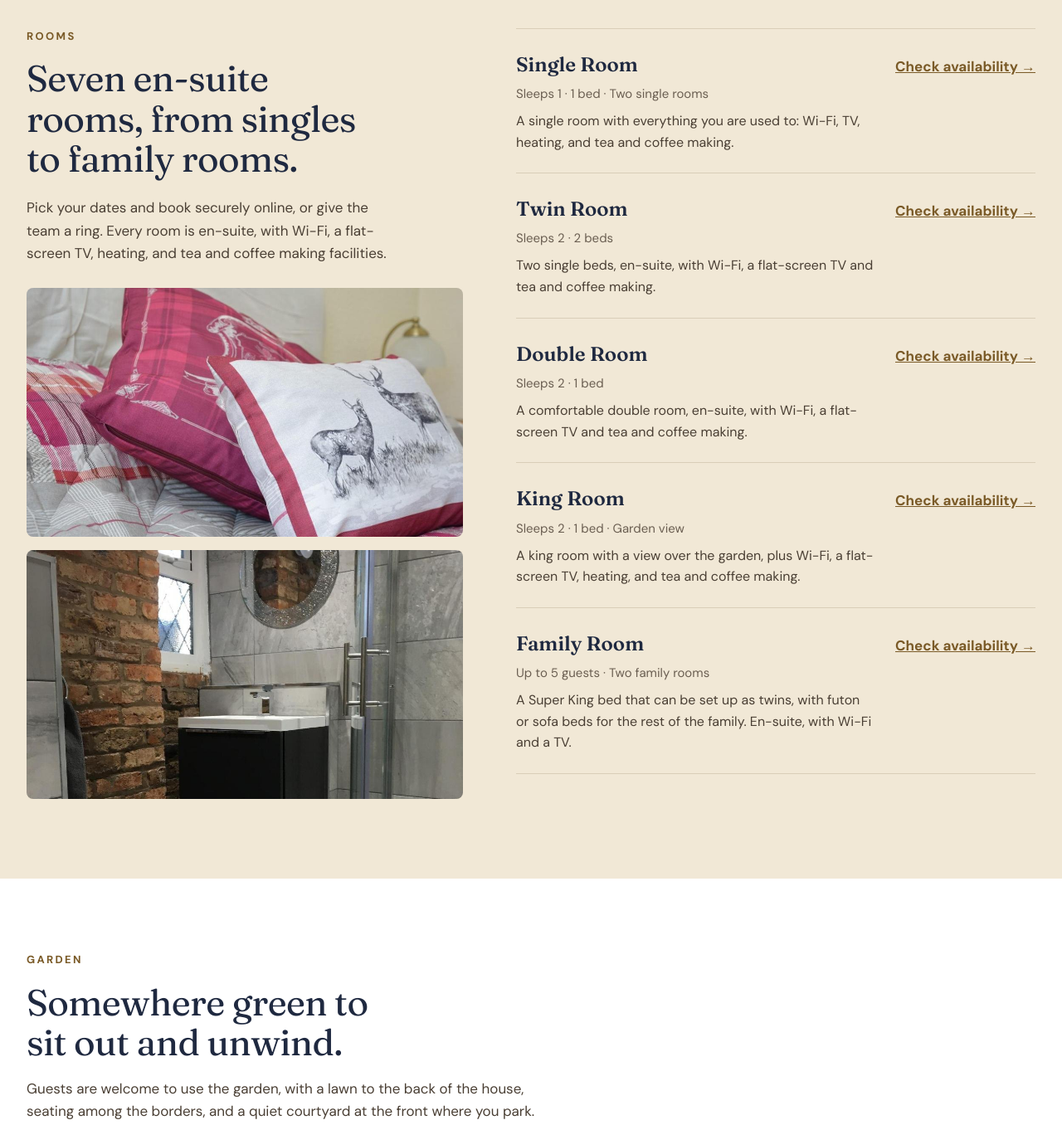
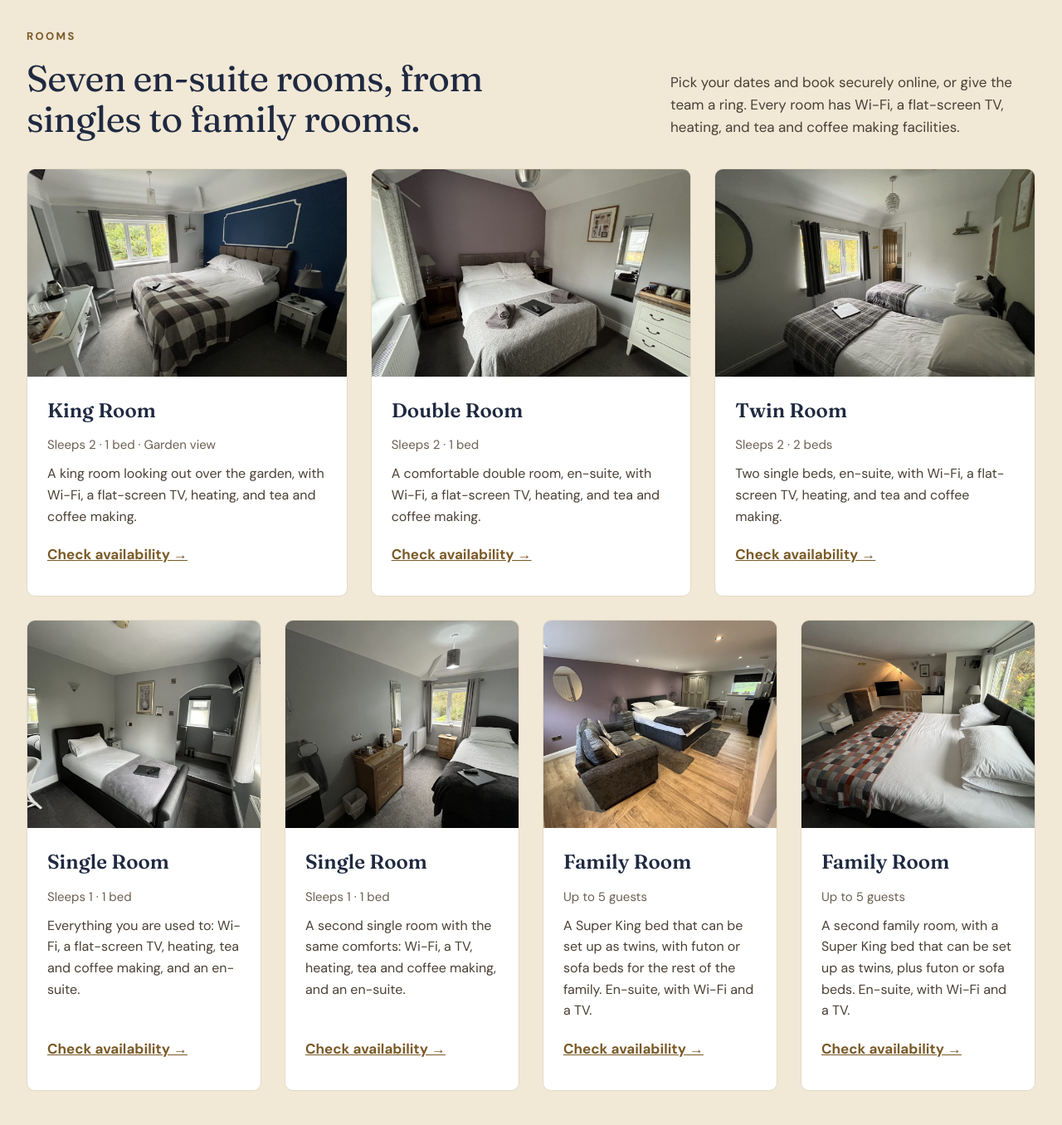
Before and after one commit to jedarlingtonx/laburnumcottageguesthouse.co.uk, a plain HTML site: page index.html in a window 1280 px wide. Shown: the part 1980-3336 px from the top of the page at 83% size. Drawn offline with Linux system fonts and the light colour scheme.

Commit message:
Add room photos to the rooms section
Co-Authored-By: Claude Sonnet 5.5 <noreply@anthropic.com>
Claude-Session: https://claude.ai/code/session_01Gu4sFTQQp1RPCeSPtT2fv6

```diff
--- a/index.html
+++ b/index.html
@@ -75,6 +75,7 @@ footer>div:last-child>div{padding:18px 24px 22px !important;gap:6px !important}
 @media (min-width:761px){#nav a:not(:last-child){text-decoration:underline !important;text-decoration-color:transparent !important;text-decoration-thickness:2px;text-underline-offset:8px;transition:text-decoration-color .15s}#nav a:not(:last-child):hover,#nav a:not(:last-child):focus-visible{text-decoration-color:#8C6B35 !important}}
 @media (prefers-reduced-motion:no-preference){.rv{opacity:0;transform:translateY(28px);transition:opacity .7s ease,transform .7s ease}.rv.in{opacity:1;transform:none}}
 @media (min-width:641px){.avail{width:fit-content !important;max-width:100% !important;grid-template-columns:repeat(3,minmax(0,220px)) !important}}
+.rooms-grid{display:grid;grid-template-columns:repeat(12,1fr);gap:28px}.rooms-grid .rc{grid-column:span 4}@media (min-width:1001px){.rooms-grid .rc:nth-child(n+4){grid-column:span 3 !important}.rooms-grid .rc:nth-child(-n+3){grid-column:span 4 !important}}@media (max-width:1000px){.rooms-grid .rc{grid-column:span 6 !important}}@media (max-width:640px){.rooms-grid .rc{grid-column:1/-1 !important}.rooms-grid .rc img{height:230px !important}}
 </style>
 </head>
 <body>
@@ -231,59 +232,77 @@ document.addEventListener('keydown',function(e){if(e.key==='Escape')set(false)})
 <!-- Rooms -->
 <div style="background:#F1E8D6">
 <section id="rooms" style="max-width:1280px;margin:0 auto;padding:88px 32px 96px">
-<div style="display:flex;flex-wrap:wrap;gap:48px 64px;align-items:flex-start">
-<div style="flex:1 1 360px;min-width:0">
+<div style="display:flex;flex-wrap:wrap;gap:16px 48px;align-items:flex-end;justify-content:space-between;margin-bottom:36px">
+<div style="flex:1 1 420px">
 <p style="margin:0 0 16px;font-size:13px;letter-spacing:0.18em;text-transform:uppercase;font-weight:700;color:#7A5A27">Rooms</p>
-<h2 style="margin:0 0 22px;font-family:'Fraunces',Georgia,serif;font-weight:400;font-size:44px;line-height:1.1;letter-spacing:-0.015em;text-wrap:balance">Seven en-suite rooms, from singles to family rooms.</h2>
-<p style="margin:0 0 28px;color:#4A3F34;max-width:440px;text-wrap:pretty">Pick your dates and book securely online, or give the team a ring. Every room is en-suite, with Wi-Fi, a flat-screen TV, heating, and tea and coffee making facilities.</p>
-<div style="display:grid;gap:16px">
-<img loading="lazy" decoding="async" width="1024" height="768" src="images/bedroom.jpg" alt="Tartan cushions with a stag design on a bed" style="display:block;width:100%;height:300px;object-fit:cover;border-radius:8px;background:#E8DFCE">
-<img loading="lazy" decoding="async" width="1024" height="768" src="images/ensuite.jpg" alt="A modern en-suite with a wall-hung basin, a round mirror and exposed brick" style="display:block;width:100%;height:300px;object-fit:cover;border-radius:8px;background:#E8DFCE">
+<h2 style="margin:0;font-family:'Fraunces',Georgia,serif;font-weight:400;font-size:44px;line-height:1.1;letter-spacing:-0.015em;text-wrap:balance">Seven en-suite rooms, from singles to family rooms.</h2>
 </div>
+<p style="flex:1 1 320px;margin:0;color:#4A3F34;max-width:440px;text-wrap:pretty">Pick your dates and book securely online, or give the team a ring. Every room has Wi-Fi, a flat-screen TV, heating, and tea and coffee making facilities.</p>
 </div>
-<div style="flex:1 1 460px;min-width:0">
-<article style="border-top:1px solid #D9CEB8;padding:22px 0 24px;display:flex;flex-wrap:wrap;gap:6px 24px;align-items:baseline;justify-content:space-between">
-<div style="flex:1 1 300px;min-width:0">
-<h3 style="margin:0 0 4px;font-family:'Fraunces',Georgia,serif;font-weight:600;font-size:24px">Single Room</h3>
-<p style="margin:0 0 8px;font-size:15px;color:#6B5F52">Sleeps 1 &middot; 1 bed &middot; Two single rooms</p>
-<p style="margin:0;font-size:16px;color:#4A3F34">A single room with everything you are used to: Wi-Fi, TV, heating, and tea and coffee making.</p>
+<div class="rooms-grid">
+<article class="rc" style="grid-column:span 4;background:#FFFFFF;border:1px solid #E4DAC6;border-radius:10px;overflow:hidden;display:flex;flex-direction:column">
+<img loading="lazy" decoding="async" width="1200" height="900" src="images/room-king.jpg" alt="A king room with a dark blue feature wall, a window onto the garden, and a tea and coffee tray" style="display:block;width:100%;height:250px;object-fit:cover;background:#E8DFCE">
+<div style="padding:22px 24px 26px;display:flex;flex-direction:column;gap:10px;flex:1">
+<h3 style="margin:0;font-family:'Fraunces',Georgia,serif;font-weight:600;font-size:24px">King Room</h3>
+<p style="margin:0;font-size:15px;color:#6B5F52">Sleeps 2 &middot; 1 bed &middot; Garden view</p>
+<p style="margin:0;font-size:16px;color:#4A3F34;flex:1">A king room looking out over the garden, with Wi-Fi, a flat-screen TV, heating, and tea and coffee making.</p>
+<a href="https://beds24.com/booking2.php?propid=254189" target="_blank" rel="noopener" style="font-weight:700;color:#7A5A27;padding:10px 0;display:inline-block">Check availability &rarr;</a>
 </div>
-<a href="https://beds24.com/booking2.php?propid=254189" target="_blank" rel="noopener" style="font-weight:700;color:#7A5A27;padding:10px 0;display:inline-block;white-space:nowrap">Check availability &rarr;</a>
 </article>
-<article style="border-top:1px solid #D9CEB8;padding:22px 0 24px;display:flex;flex-wrap:wrap;gap:6px 24px;align-items:baseline;justify-content:space-between">
-<div style="flex:1 1 300px;min-width:0">
-<h3 style="margin:0 0 4px;font-family:'Fraunces',Georgia,serif;font-weight:600;font-size:24px">Twin Room</h3>
-<p style="margin:0 0 8px;font-size:15px;color:#6B5F52">Sleeps 2 &middot; 2 beds</p>
-<p style="margin:0;font-size:16px;color:#4A3F34">Two single beds, en-suite, with Wi-Fi, a flat-screen TV and tea and coffee making.</p>
+<article class="rc" style="grid-column:span 4;background:#FFFFFF;border:1px solid #E4DAC6;border-radius:10px;overflow:hidden;display:flex;flex-direction:column">
+<img loading="lazy" decoding="async" width="1200" height="900" src="images/room-double.jpg" alt="A double room with a mauve feature wall, bedside tables and a chest of drawers" style="display:block;width:100%;height:250px;object-fit:cover;background:#E8DFCE">
+<div style="padding:22px 24px 26px;display:flex;flex-direction:column;gap:10px;flex:1">
+<h3 style="margin:0;font-family:'Fraunces',Georgia,serif;font-weight:600;font-size:24px">Double Room</h3>
+<p style="margin:0;font-size:15px;color:#6B5F52">Sleeps 2 &middot; 1 bed</p>
+<p style="margin:0;font-size:16px;color:#4A3F34;flex:1">A comfortable double room, en-suite, with Wi-Fi, a flat-screen TV, heating, and tea and coffee making.</p>
+<a href="https://beds24.com/booking2.php?propid=254189" target="_blank" rel="noopener" style="font-weight:700;color:#7A5A27;padding:10px 0;display:inline-block">Check availability &rarr;</a>
 </div>
-<a href="https://beds24.com/booking2.php?propid=254189" target="_blank" rel="noopener" style="font-weight:700;color:#7A5A27;padding:10px 0;display:inline-block;white-space:nowrap">Check availability &rarr;</a>
 </article>
-<article style="border-top:1px solid #D9CEB8;padding:22px 0 24px;display:flex;flex-wrap:wrap;gap:6px 24px;align-items:baseline;justify-content:space-between">
-<div style="flex:1 1 300px;min-width:0">
-<h3 style="margin:0 0 4px;font-family:'Fraunces',Georgia,serif;font-weight:600;font-size:24px">Double Room</h3>
-<p style="margin:0 0 8px;font-size:15px;color:#6B5F52">Sleeps 2 &middot; 1 bed</p>
-<p style="margin:0;font-size:16px;color:#4A3F34">A comfortable double room, en-suite, with Wi-Fi, a flat-screen TV and tea and coffee making.</p>
+<article class="rc" style="grid-column:span 4;background:#FFFFFF;border:1px solid #E4DAC6;border-radius:10px;overflow:hidden;display:flex;flex-direction:column">
+<img loading="lazy" decoding="async" width="1200" height="900" src="images/room-twin.jpg" alt="A twin room with two single beds and a window onto the trees" style="display:block;width:100%;height:250px;object-fit:cover;background:#E8DFCE">
+<div style="padding:22px 24px 26px;display:flex;flex-direction:column;gap:10px;flex:1">
+<h3 style="margin:0;font-family:'Fraunces',Georgia,serif;font-weight:600;font-size:24px">Twin Room</h3>
+<p style="margin:0;font-size:15px;color:#6B5F52">Sleeps 2 &middot; 2 beds</p>
+<p style="margin:0;font-size:16px;color:#4A3F34;flex:1">Two single beds, en-suite, with Wi-Fi, a flat-screen TV, heating, and tea and coffee making.</p>
+<a href="https://beds24.com/booking2.php?propid=254189" target="_blank" rel="noopener" style="font-weight:700;color:#7A5A27;padding:10px 0;display:inline-block">Check availability &rarr;</a>
 </div>
-<a href="https://beds24.com/booking2.php?propid=254189" target="_blank" rel="noopener" style="font-weight:700;color:#7A5A27;padding:10px 0;display:inline-block;white-space:nowrap">Check availability &rarr;</a>
 </article>
-<article style="border-top:1px solid #D9CEB8;padding:22px 0 24px;display:flex;flex-wrap:wrap;gap:6px 24px;align-items:baseline;justify-content:space-between">
-<div style="flex:1 1 300px;min-width:0">
-<h3 style="margin:0 0 4px;font-family:'Fraunces',Georgia,serif;font-weight:600;font-size:24px">King Room</h3>
-<p style="margin:0 0 8px;font-size:15px;color:#6B5F52">Sleeps 2 &middot; 1 bed &middot; Garden view</p>
-<p style="margin:0;font-size:16px;color:#4A3F34">A king room with a view over the garden, plus Wi-Fi, a flat-screen TV, heating, and tea and coffee making.</p>
+<article class="rc" style="grid-column:span 3;background:#FFFFFF;border:1px solid #E4DAC6;border-radius:10px;overflow:hidden;display:flex;flex-direction:column">
+<img loading="lazy" decoding="async" width="1200" height="900" src="images/room-single-1.jpg" alt="A single room with a dark upholstered bed and an archway to the en-suite" style="display:block;width:100%;height:250px;object-fit:cover;background:#E8DFCE">
+<div style="padding:22px 24px 26px;display:flex;flex-direction:column;gap:10px;flex:1">
+<h3 style="margin:0;font-family:'Fraunces',Georgia,serif;font-weight:600;font-size:24px">Single Room</h3>
+<p style="margin:0;font-size:15px;color:#6B5F52">Sleeps 1 &middot; 1 bed</p>
+<p style="margin:0;font-size:16px;color:#4A3F34;flex:1">Everything you are used to: Wi-Fi, a flat-screen TV, heating, tea and coffee making, and an en-suite.</p>
+<a href="https://beds24.com/booking2.php?propid=254189" target="_blank" rel="noopener" style="font-weight:700;color:#7A5A27;padding:10px 0;display:inline-block">Check availability &rarr;</a>
 </div>
-<a href="https://beds24.com/booking2.php?propid=254189" target="_blank" rel="noopener" style="font-weight:700;color:#7A5A27;padding:10px 0;display:inline-block;white-space:nowrap">Check availability &rarr;</a>
 </article>
-<article style="border-top:1px solid #D9CEB8;padding:22px 0 24px;display:flex;flex-wrap:wrap;gap:6px 24px;align-items:baseline;justify-content:space-between">
-<div style="flex:1 1 300px;min-width:0">
-<h3 style="margin:0 0 4px;font-family:'Fraunces',Georgia,serif;font-weight:600;font-size:24px">Family Room</h3>
-<p style="margin:0 0 8px;font-size:15px;color:#6B5F52">Up to 5 guests &middot; Two family rooms</p>
-<p style="margin:0;font-size:16px;color:#4A3F34">A Super King bed that can be set up as twins, with futon or sofa beds for the rest of the family. En-suite, with Wi-Fi and a TV.</p>
+<article class="rc" style="grid-column:span 3;background:#FFFFFF;border:1px solid #E4DAC6;border-radius:10px;overflow:hidden;display:flex;flex-direction:column">
+<img loading="lazy" decoding="async" width="1200" height="900" src="images/room-single-2.jpg" alt="A single room with an oak chest of drawers, a basin and a window onto the garden" style="display:block;width:100%;height:250px;object-fit:cover;background:#E8DFCE">
+<div style="padding:22px 24px 26px;display:flex;flex-direction:column;gap:10px;flex:1">
+<h3 style="margin:0;font-family:'Fraunces',Georgia,serif;font-weight:600;font-size:24px">Single Room</h3>
+<p style="margin:0;font-size:15px;color:#6B5F52">Sleeps 1 &middot; 1 bed</p>
+<p style="margin:0;font-size:16px;color:#4A3F34;flex:1">A second single room with the same comforts: Wi-Fi, a TV, heating, tea and coffee making, and an en-suite.</p>
+<a href="https://beds24.com/booking2.php?propid=254189" target="_blank" rel="noopener" style="font-weight:700;color:#7A5A27;padding:10px 0;display:inline-block">Check availability &rarr;</a>
 </div>
-<a href="https://beds24.com/booking2.php?propid=254189" target="_blank" rel="noopener" style="font-weight:700;color:#7A5A27;padding:10px 0;display:inline-block;white-space:nowrap">Check availability &rarr;</a>
 </article>
-<div style="border-top:1px solid #D9CEB8"></div>
+<article class="rc" style="grid-column:span 3;background:#FFFFFF;border:1px solid #E4DAC6;border-radius:10px;overflow:hidden;display:flex;flex-direction:column">
+<img loading="lazy" decoding="async" width="1200" height="900" src="images/room-family-1.jpg" alt="A spacious family room with a Super King bed, a sofa and a mauve feature wall" style="display:block;width:100%;height:250px;object-fit:cover;background:#E8DFCE">
+<div style="padding:22px 24px 26px;display:flex;flex-direction:column;gap:10px;flex:1">
+<h3 style="margin:0;font-family:'Fraunces',Georgia,serif;font-weight:600;font-size:24px">Family Room</h3>
+<p style="margin:0;font-size:15px;color:#6B5F52">Up to 5 guests</p>
+<p style="margin:0;font-size:16px;color:#4A3F34;flex:1">A Super King bed that can be set up as twins, with futon or sofa beds for the rest of the family. En-suite, with Wi-Fi and a TV.</p>
+<a href="https://beds24.com/booking2.php?propid=254189" target="_blank" rel="noopener" style="font-weight:700;color:#7A5A27;padding:10px 0;display:inline-block">Check availability &rarr;</a>
 </div>
+</article>
+<article class="rc" style="grid-column:span 3;background:#FFFFFF;border:1px solid #E4DAC6;border-radius:10px;overflow:hidden;display:flex;flex-direction:column">
+<img loading="lazy" decoding="async" width="1200" height="900" src="images/room-family-2.jpg" alt="A family room under the eaves with a large bed, a TV and a tea and coffee area" style="display:block;width:100%;height:250px;object-fit:cover;background:#E8DFCE">
+<div style="padding:22px 24px 26px;display:flex;flex-direction:column;gap:10px;flex:1">
+<h3 style="margin:0;font-family:'Fraunces',Georgia,serif;font-weight:600;font-size:24px">Family Room</h3>
+<p style="margin:0;font-size:15px;color:#6B5F52">Up to 5 guests</p>
+<p style="margin:0;font-size:16px;color:#4A3F34;flex:1">A second family room, with a Super King bed that can be set up as twins, plus futon or sofa beds. En-suite, with Wi-Fi and a TV.</p>
+<a href="https://beds24.com/booking2.php?propid=254189" target="_blank" rel="noopener" style="font-weight:700;color:#7A5A27;padding:10px 0;display:inline-block">Check availability &rarr;</a>
+</div>
+</article>
 </div>
 </section>
 </div>
```
Also changed, not shown: images/bedroom.jpg (deleted), images/ensuite.jpg (deleted), images/room-double.jpg (added), images/room-family-1.jpg (added), images/room-family-2.jpg (added), images/room-king.jpg (added), images/room-single-1.jpg (added), images/room-single-2.jpg (added), images/room-twin.jpg (added).
